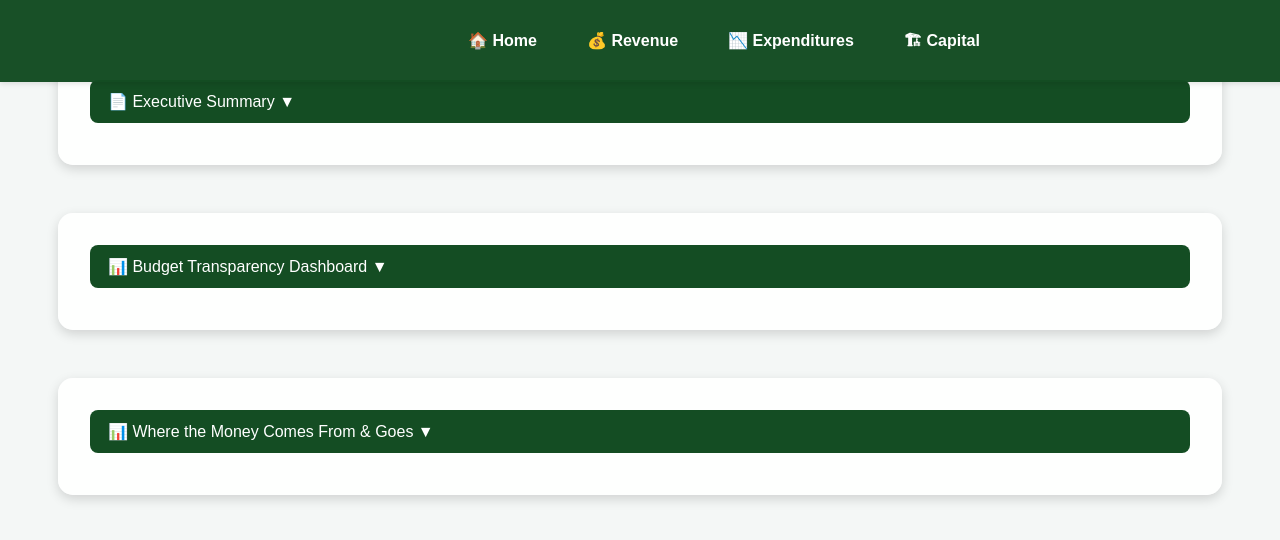
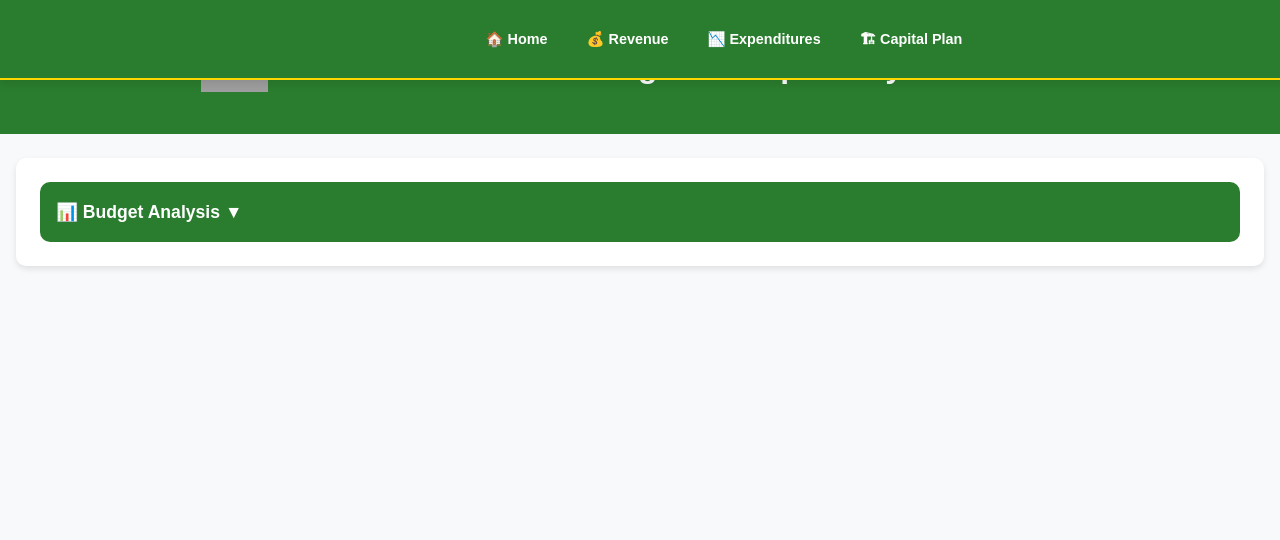
Before and after one commit to NBoudreauMA/budgetfy26, a plain HTML site: page index.html in a window 1280 px wide. Drawn offline with nearby package versions, Linux system fonts and the light colour scheme; grey boxes are pictures that could not be loaded.

Commit message:
Update index.html

```diff
--- a/index.html
+++ b/index.html
@@ -6,18 +6,44 @@
     <title>Hubbardston FY26 Budget | Transparency Dashboard</title>
     <script src="https://cdn.jsdelivr.net/npm/chart.js"></script>
     <style>
+        :root {
+            --primary: #2a7d2e;
+            --secondary: #1e5b24;
+            --accent: #ffd700;
+            --text: #333;
+            --background: #f8f9fa;
+            --white: #ffffff;
+            --shadow: rgba(0, 0, 0, 0.1);
+            --radius: 10px;
+        }
+
         body {
             font-family: 'Poppins', sans-serif;
             margin: 0;
             padding: 0;
-            background: #f4f7f6;
-            color: #333;
+            background: var(--background);
+            color: var(--text);
             line-height: 1.6;
         }
 
+        .header {
+            display: flex;
+            align-items: center;
+            justify-content: center;
+            background: var(--primary);
+            padding: 20px;
+            color: white;
+            text-align: center;
+        }
+
+        .header img {
+            height: 50px;
+            margin-right: 15px;
+        }
+
         .navbar {
-            background: rgba(20, 77, 35, 0.98);
-            padding: 12px 5%;
+            background: var(--primary);
+            padding: 10px 5%;
             display: flex;
             justify-content: center;
             align-items: center;
@@ -25,111 +51,163 @@
             top: 0;
             width: 100%;
             z-index: 1000;
-            box-shadow: 0 2px 5px rgba(0, 0, 0, 0.1);
+            box-shadow: 0 4px 8px var(--shadow);
+            border-bottom: 2px solid var(--accent);
         }
 
         .nav-links {
             list-style: none;
             display: flex;
-            gap: 20px;
+            gap: 15px;
         }
 
         .nav-links a {
             color: white;
             text-decoration: none;
             font-weight: 600;
-            font-size: 1rem;
-            padding: 8px 15px;
-            border-radius: 5px;
-            transition: all 0.3s ease;
+            font-size: 0.9rem;
+            padding: 8px 12px;
+            transition: 0.3s;
         }
 
         .nav-links a:hover {
-            background: rgba(255, 255, 255, 0.2);
-            color: #ffd700;
+            color: var(--accent);
+        }
+
+        .section {
+            max-width: 1200px;
+            margin: 1.5rem auto;
+            background: var(--white);
+            border-radius: var(--radius);
+            padding: 1.5rem;
+            box-shadow: 0 3px 6px var(--shadow);
         }
 
         .toggle-btn {
-            background: #144d23;
+            background: var(--primary);
             color: white;
-            border: none;
-            padding: 12px 18px;
+            padding: 1rem;
+            font-weight: bold;
             cursor: pointer;
-            border-radius: 8px;
-            font-size: 1rem;
-            margin-bottom: 10px;
-            display: block;
-            width: 100%;
-            text-align: left;
-            transition: background 0.3s ease;
+            border-radius: var(--radius);
+            transition: 0.3s;
+            font-size: 1.1rem;
+            display: flex;
+            justify-content: space-between;
+            align-items: center;
         }
 
         .toggle-btn:hover {
-            background: #116d2f;
+            background: var(--secondary);
         }
 
         .section-content {
             display: none;
-            padding-top: 15px;
+            padding: 1rem;
             animation: fadeIn 0.3s ease-in-out;
         }
 
-        .section {
-            max-width: 1100px;
-            margin: 3rem auto;
-            background: rgba(255, 255, 255, 0.95);
-            border-radius: 15px;
-            padding: 2rem;
-            box-shadow: 0 4px 12px rgba(0, 0, 0, 0.15);
+        .chart-grid {
+            display: grid;
+            grid-template-columns: repeat(2, 1fr);
+            gap: 1rem;
+            margin-top: 20px;
+        }
+
+        .chart-container {
+            width: 100%;
+            max-width: 500px;
+            margin: auto;
+            text-align: center;
+            background: var(--white);
+            padding: 1rem;
+            border-radius: var(--radius);
+            box-shadow: 0 2px 6px var(--shadow);
         }
 
         @keyframes fadeIn {
             from { opacity: 0; transform: translateY(-10px); }
             to { opacity: 1; transform: translateY(0); }
         }
+
+        @media (max-width: 768px) {
+            .chart-grid {
+                grid-template-columns: 1fr;
+            }
+        }
     </style>
 </head>
 <body>
 
+    <div class="header">
+        <img src="https://www.hubbardstonma.gov/sites/all/themes/custom/sites/hubbardstonma/vts_hubbardstonma/logo.png" alt="Hubbardston Logo">
+        <h1>Hubbardston FY26 Budget Transparency Dashboard</h1>
+    </div>
+
     <nav class="navbar">
         <ul class="nav-links">
             <li><a href="index.html">🏠 Home</a></li>
-            <li><a href="revenue.html">💰 Revenue</a></li>
-            <li><a href="expenditures.html">📉 Expenditures</a></li>
-            <li><a href="capital.html">🏗 Capital</a></li>
+            <li><a href="#revenue">💰 Revenue</a></li>
+            <li><a href="#expenditures">📉 Expenditures</a></li>
+            <li><a href="#capital">🏗 Capital Plan</a></li>
         </ul>
     </nav>
 
     <section class="section">
-        <button class="toggle-btn" onclick="toggleSection('summary-content')">📄 Executive Summary ▼</button>
-        <div id="summary-content" class="section-content">
-            <p><strong>Fiscal Year 2026 Budget</strong></p>
-            <p>This year’s budget reflects a balanced approach—preserving core operations, modernizing town services, and planning for the future—while remaining mindful of taxpayer impact.</p>
-            <p><strong>📊 Total FY26 Budget:</strong> $11.85 million</p>
-        </div>
-    </section>
-
-    <section class="section">
-        <button class="toggle-btn" onclick="toggleSection('dashboard-content')">📊 Budget Transparency Dashboard ▼</button>
-        <div id="dashboard-content" class="section-content">
-            <div class="dashboard-item"><h3>Total FY26 Budget</h3><p>$11.85M</p></div>
-            <div class="dashboard-item"><h3>Revenue Growth</h3><p>📈 5.71% Increase</p></div>
-        </div>
-    </section>
-
-    <section class="section">
-        <button class="toggle-btn" onclick="toggleSection('charts-content')">📊 Where the Money Comes From & Goes ▼</button>
+        <div class="toggle-btn" onclick="toggleSection('charts-content')">📊 Budget Analysis ▼</div>
         <div id="charts-content" class="section-content">
-            <canvas id="revenueChart"></canvas>
-            <canvas id="expenditureChart"></canvas>
+            <div class="chart-grid">
+                <div class="chart-container">
+                    <p class="chart-title">Revenue Breakdown</p>
+                    <canvas id="revenueChart"></canvas>
+                </div>
+                <div class="chart-container">
+                    <p class="chart-title">Expenditure Breakdown</p>
+                    <canvas id="expenditureChart"></canvas>
+                </div>
+            </div>
         </div>
     </section>
 
     <script>
         function toggleSection(id) {
             var content = document.getElementById(id);
-            content.style.display = content.style.display === "none" || content.style.display === "" ? "block" : "none";
+            content.style.display = (content.style.display === "none" || content.style.display === "") ? "block" : "none";
         }
+
+        function renderCharts() {
+            setTimeout(() => {
+                var revenueCtx = document.getElementById('revenueChart').getContext('2d');
+                var expenditureCtx = document.getElementById('expenditureChart').getContext('2d');
+
+                new Chart(revenueCtx, {
+                    type: 'bar',
+                    data: {
+                        labels: ['Tax Levy', 'State Aid', 'Local Receipts'],
+                        datasets: [{
+                            label: 'Revenue Sources',
+                            data: [9276259, 730906, 1619684],
+                            backgroundColor: ['#2a7d2e', '#1e5b24', '#34d399']
+                        }]
+                    },
+                    options: { responsive: true, maintainAspectRatio: false }
+                });
+
+                new Chart(expenditureCtx, {
+                    type: 'pie',
+                    data: {
+                        labels: ['Education', 'Public Safety', 'Public Works', 'General Government'],
+                        datasets: [{
+                            data: [60, 20, 10, 10],
+                            backgroundColor: ['#2a7d2e', '#ff5733', '#34d399', '#ffd700']
+                        }]
+                    },
+                    options: { responsive: true, maintainAspectRatio: false }
+                });
+            }, 500);
+        }
+
+        window.onload = renderCharts;
     </script>
 </body>
 </html>
```
